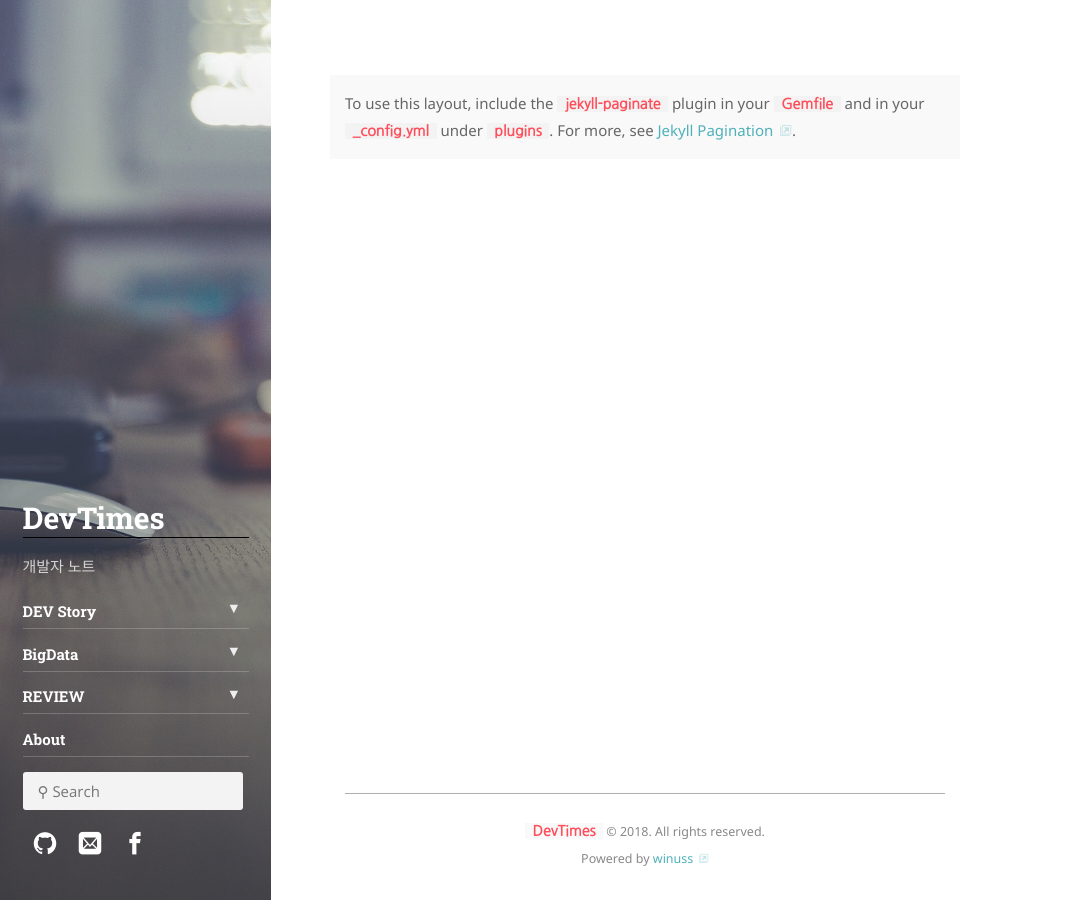
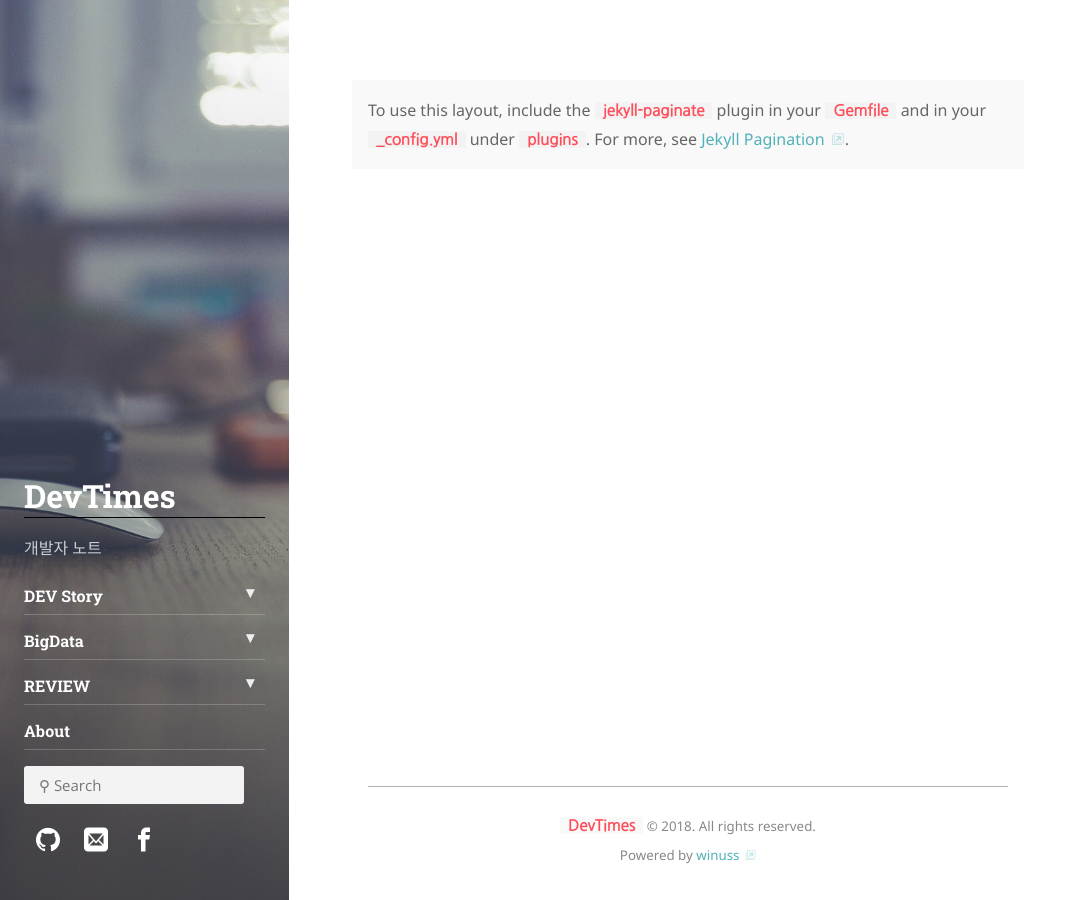
Before and after one commit to winuss/jekyll-blog, a Jekyll site: the page built from index.html, in a window 1280 px wide. Shown: the whole page, without its empty margins (0-1071 px from the left). Built offline with Jekyll 4.4.1, drawn with Linux system fonts in a browser that asks for light colours; some web fonts are replaced; the list of posts is cut into pages by our own code.

Commit message:
no message

```diff
--- a/_sass/_variables.scss
+++ b/_sass/_variables.scss
@@ -22,9 +22,9 @@ $gray: #888;
 $gray-bg: rgba(0,0,0,.025);
 $gray-text: #666;
 
-$root-font-size: 14px;
-$root-font-size-medium: 15px;
-$root-font-size-large: 16px;
+$root-font-size: 15px;
+$root-font-size-medium: 16px;
+$root-font-size-large: 18px;
 $root-font-size-print: 9pt;
 $root-line-height: 1.75;
 
@@ -48,3 +48,5 @@ $break-point-4: 72em;
 $break-point-5: 90em;
 $break-point-dynamic: 98.5em;
 $break-point-font-large: 125em;
+
+$dynamic-width: calc(50% - 28rem);
```
